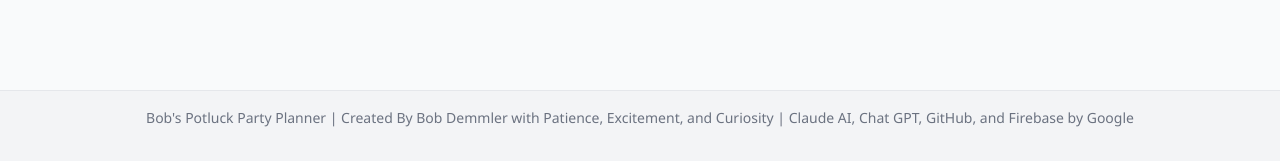
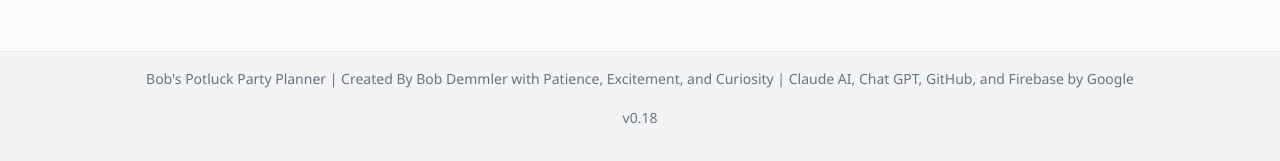
Before and after one commit to Bdemmler32/potluck-planner, a plain HTML site: page index.html in a window 1280 px wide. Shown: the part 639-800 px from the top of the page. Drawn offline with Linux system fonts and the light colour scheme; no server answers.

Commit message:
Update index.html

```diff
--- a/index.html
+++ b/index.html
@@ -33,6 +33,7 @@
         <footer class="app-footer">
             <div class="container">
                 <p>Bob's Potluck Party Planner | Created By Bob Demmler with Patience, Excitement, and Curiosity | Claude AI, Chat GPT, GitHub, and Firebase by Google</p>
+                <p>v0.18</p>
             </div>
         </footer>
     </div>
```
